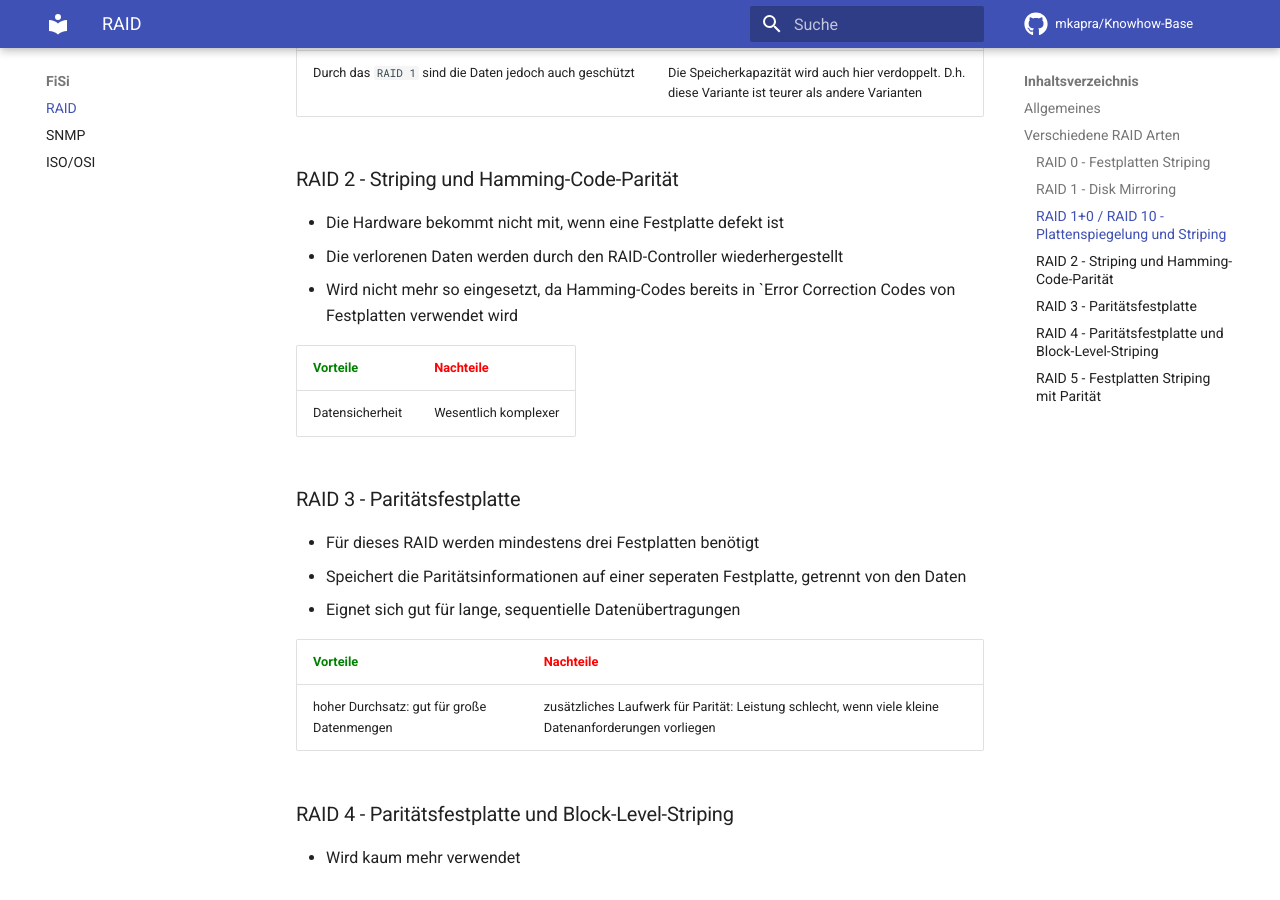
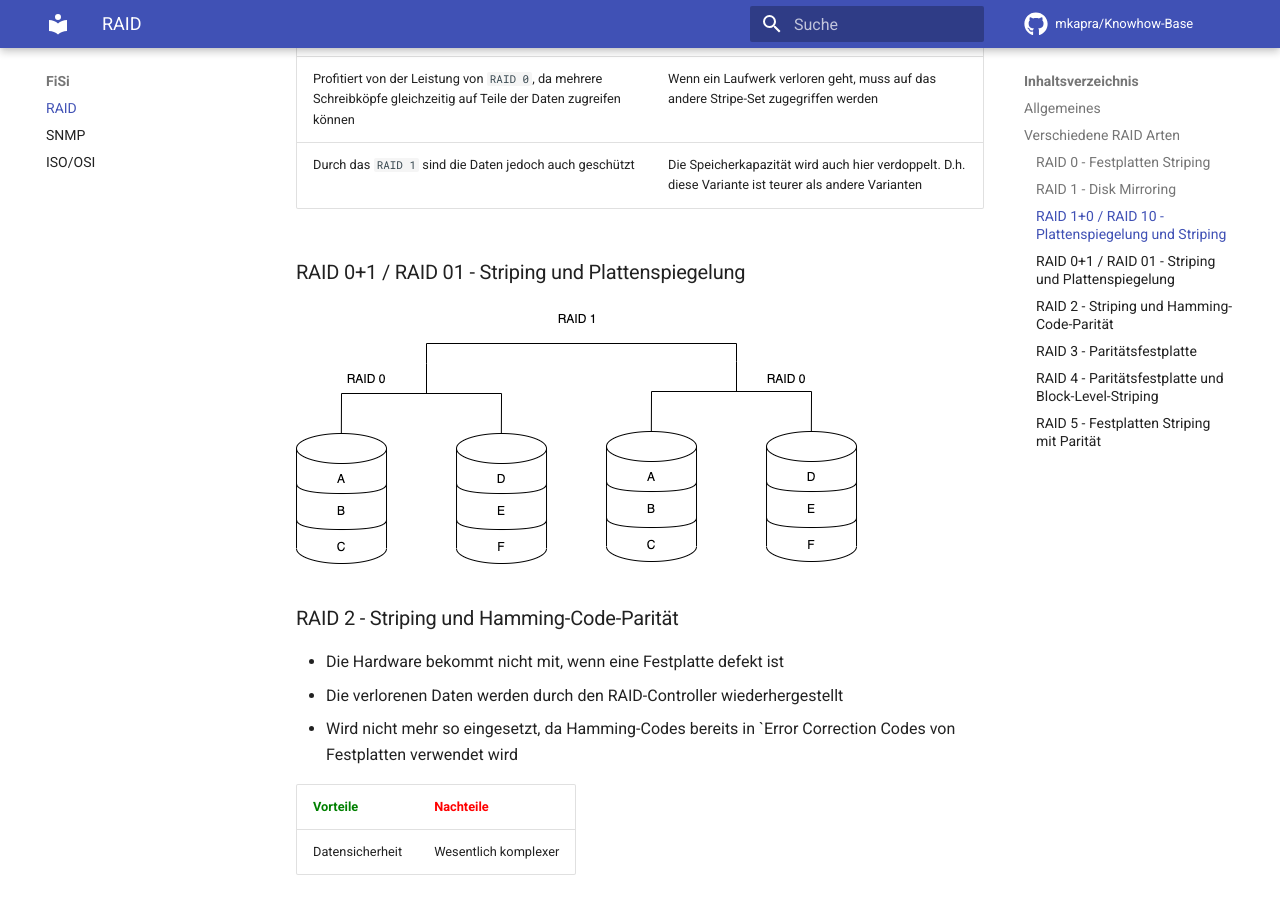
Before and after one commit to mkapra/KnowHow-Base, an MkDocs documentation site: the page built from docs/fisi/raid.md, in a window 1280 px wide and 900 px high, scrolled down 1881 px. Built offline with MkDocs 1.6.1 and Material for MkDocs 9.7.7, drawn with Linux system fonts in a browser that asks for light colours; comment, search, counter and statistics services are not loaded.

Commit message:
Add images to RAID page

```diff
--- a/docs/fisi/raid.md
+++ b/docs/fisi/raid.md
@@ -12,6 +12,8 @@
 
 ### RAID 0 - Festplatten Striping
 
+![RAID 0](../img/raid0.png)
+
 * Alle Daten werden einfach auf die verschiedenen Festplatten verteilt
 * Nur geeignet für unkritische Anwendungen
 * Vorteile
@@ -21,7 +23,10 @@
 * Nachteile
     - Verwendet keine Parität[^1]. Somit ist keine Datenredundanz oder Fehlertoleranz verfügbar.
 
+
 ### RAID 1 - Disk Mirroring
+
+![RAID 1](../img/raid1.png)
 
 * Für dieses RAID werden mindestens zwei Festplatten benötigt
 * Alle Daten werden immer auf zwei seperate physische Festplatten geschrieben. Somit ist eine
@@ -35,16 +40,20 @@
 
 ### RAID 1+0 / RAID 10 - Plattenspiegelung und Striping
 
+![RAID 10](../img/raid10.png)
+
 - Für dieses RAID werden mindestens 4 Festplatten benötigt
 - Daten werden zuerst gespiegelt und dann gestriped
 - Geeignet für Dienste, die eine geringe Ausfallsicherheit benötigen
-
-![RAID 10](../img/RAID10.png)
 
 | <span style="color: green">Vorteile</span>                                                                          | <span style="color: red">Nachteile</span>                                                            |
 | -                                                                                                                   | -                                                                                                    |
 | Profitiert von der Leistung von `RAID 0`, da mehrere Schreibköpfe gleichzeitig auf Teile der Daten zugreifen können | Wenn ein Laufwerk verloren geht, muss auf das andere Stripe-Set zugegriffen werden                   |
 | Durch das `RAID 1` sind die Daten jedoch auch geschützt                                                             | Die Speicherkapazität wird auch hier verdoppelt. D.h. diese Variante ist teurer als andere Varianten |
+
+### RAID 0+1 / RAID 01 - Striping und Plattenspiegelung
+
+![RAID 10](../img/raid01.png)
 
 ### RAID 2 - Striping und Hamming-Code-Parität
 
@@ -73,6 +82,8 @@
 
 ### RAID 5 - Festplatten Striping mit Parität
 
+![RAID 5](../img/raid5.png)
+
 * Für dieses RAID werden mindestens drei Festplatten benötigt
 * Daten werden wie bei RAID 0 verteilt
 * Die Paritätsinformationen werden wie die Daten auch auf den Festplatten verteilt
```
Also changed, not shown: docs/img/RAID10.png, docs/img/raid0.png (added), docs/img/raid01.png (added), docs/img/raid1.png (added), docs/img/raid5.png (added).
